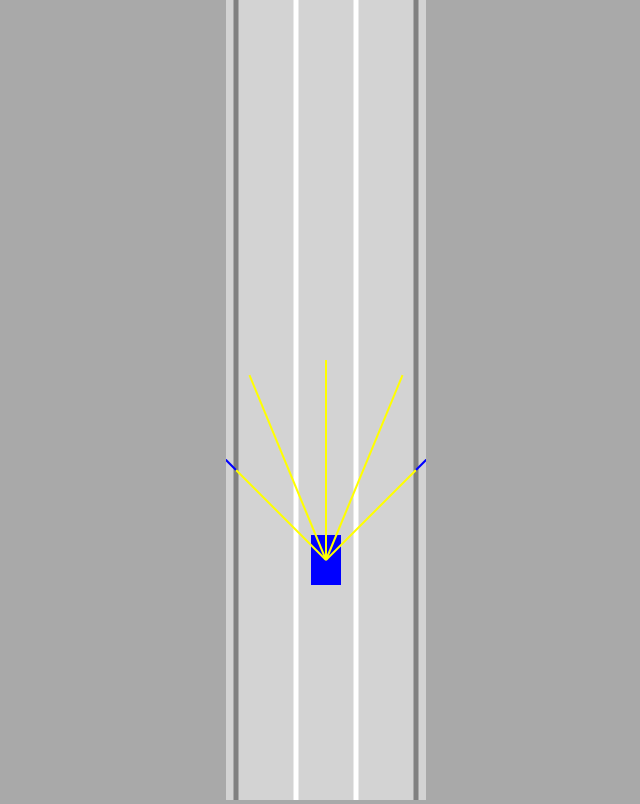
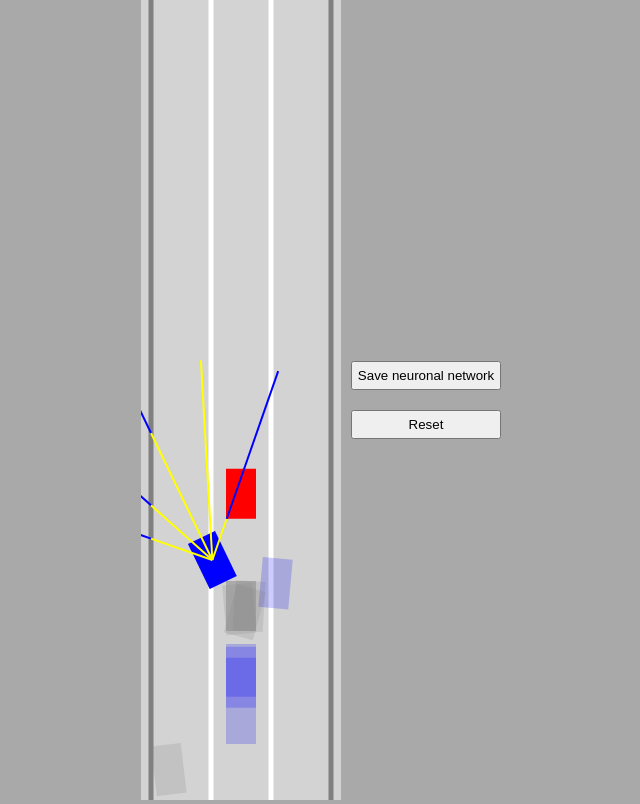
Before and after one commit to 6eorg/self-driving-car, a plain HTML site: page index.html in a window 1280 px wide. Shown: the whole page, without its empty margins (314-954 px from the left). Drawn offline with Linux system fonts and the light colour scheme.

Commit message:
added multiple ai cars & logic to display & save the best neuronal network

```diff
--- a/car.js
+++ b/car.js
@@ -162,7 +162,7 @@ class Car {
         this.y -= Math.cos(this.angle) * this.speed
     }
 
-    draw(ctx, color) {
+    draw(ctx, color, drawSensors = false) {
 
         if (this.damaged) {
             ctx.fillStyle = "gray";
@@ -182,7 +182,7 @@ class Car {
         ctx.fill();
 
         //car has the responsibility to draw the context
-        if (this.sensor) {
+        if (this.sensor && drawSensors) {
             this.sensor.draw(ctx)
         }
 
--- a/index.html
+++ b/index.html
@@ -7,7 +7,12 @@
     <link rel="stylesheet" href="style.css">
 </head>
 <body>
+
     <canvas id="myCanvas"></canvas>
+    <div id="buttons">
+        <button onclick="save()">Save neuronal network</button>
+        <button onclick="discard()">Reset</button>
+    </div>
     <script src="network.js"></script>
     <script src="car.js"></script>
     <script src="sensor.js"></script>
--- a/main.js
+++ b/main.js
@@ -14,7 +14,21 @@ const road = new Road(canvas.width / 2, canvas.width * 0.9)
 
 //3 options: "KEYS", "DUMMY", "AI"
 
-const car = new Car(road.getLaneCenter(1), 100, 30, 50, "AI",3)
+// const car = new Car(road.getLaneCenter(1), 100, 30, 50, "AI",3);
+
+const N = 100;
+const cars = generateCars(N)
+console.log("aaray of cars: ", cars)
+
+let bestCar = cars[0];
+
+//load neuronal network of best car if its in local storage
+if (localStorage.getItem("bestBrain")){
+    bestCar.brain = JSON.parse(
+        localStorage.getItem("bestBrain")
+    );
+}
+
 
 const traffic = [
     new Car(road.getLaneCenter(1), -200, 30, 50, "DUMMY", 2)
@@ -23,6 +37,24 @@ const traffic = [
 
 animate();
 
+function generateCars(N){
+    const cars = [];
+    for (let i = 1; i<=N;i++){
+        cars.push(new Car(road.getLaneCenter(1), 100, 30,50, "AI"))
+    }
+    return cars;
+}
+
+
+//function to save / remove neuronal network of the current best car in the local storage
+function save() {
+    localStorage.setItem("bestBrain", JSON.stringify(bestCar.brain));
+}
+
+function discard() {
+    localStorage.removeItem("bestBrain");
+}
+
 function animate() {
 
     //update traffic
@@ -30,13 +62,24 @@ function animate() {
         traffic[i].update(road.borders, []);
     }
 
-    car.update(road.borders, traffic);
+    //update all cars
+    for (let i = 0; i< cars.length;i++){
+        cars[i].update(road.borders, traffic);
+    }
+
+    //set the best car to the one that has the lowest y coordinate (the most up one)
+    bestCar = cars.find(car =>
+        car.y == Math.min(...cars.map(c => c.y))
+    );
+    console.log("bestCar", bestCar)
+
+
     //this clears the canvas
     canvas.height = window.innerHeight
 
     //make road move
     ctx.save();
-    ctx.translate(0, -car.y + canvas.height * 0.7);
+    ctx.translate(0, -bestCar.y + canvas.height * 0.7);
 
     road.draw(ctx);
 
@@ -46,7 +89,14 @@ function animate() {
     }
 
 
-    car.draw(ctx, "blue");
+    //draw cars
+    ctx.globalAlpha = 0.2;
+    for(let i = 0; i< cars.length; i++){
+         cars[i].draw(ctx, "blue");
+    }
+    ctx.globalAlpha = 1;
+    bestCar.draw(ctx, "blue", true)
+
 
     //restore context again
     ctx.restore();
--- a/network.js
+++ b/network.js
@@ -81,7 +81,7 @@ class Level {
         for (let i = 0; i<level.outputs.length; i++){
             let sum = 0;
             for (let j = 0; j<level.inputs.length; j++){
-                sum += level.inputs[j]* level.weights[j][i];
+                sum += level.inputs[j]*level.weights[j][i];
             }
 
             //check if sum is higher than firing bias and set output neuron to fire or not
--- a/style.css
+++ b/style.css
@@ -2,7 +2,19 @@ body{
     margin: 0;
     background: darkgray;
     overflow: hidden;
-    text-align: center;
+    display: flex;
+    justify-content: center;
+    align-items: center;
+}
+
+#buttons {
+    display: flex;
+    flex-direction: column;
+}
+
+button {
+    padding: 5px;
+    margin: 10px;
 }
 
 #myCanvas {
```
